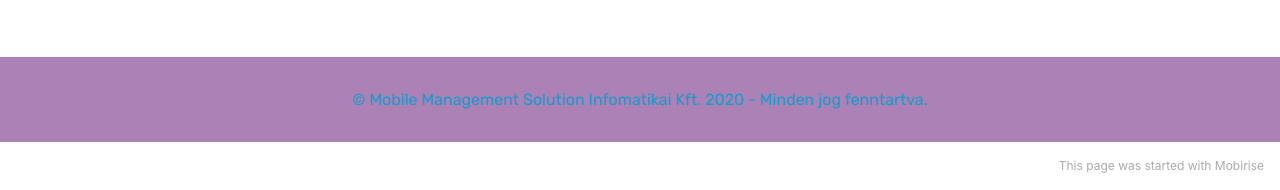
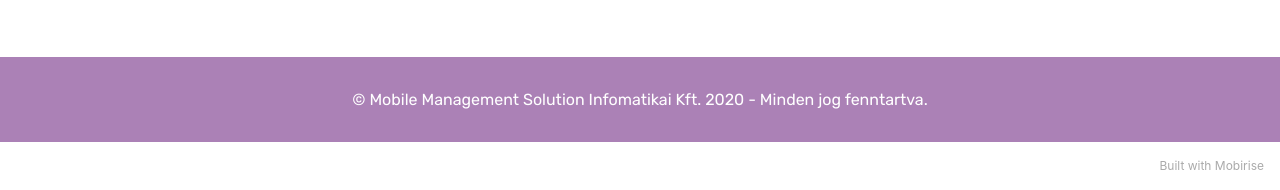
Before and after one commit to yvanzol/yvanzol..github.io, a plain HTML site: page index.html in a window 1280 px wide. Shown: the part 2692-2882 px from the top of the page. Drawn offline with Linux system fonts and the light colour scheme; files whose address does not match are found by name.

Commit message:
create github pages

```diff
--- a/index.html
+++ b/index.html
@@ -334,11 +334,11 @@
         <div class="media-container-row align-center mbr-white">
             <div class="col-12">
                 <p class="mbr-text mb-0 mbr-fonts-style display-7">
-                    <a href="index.html" class="text-primary" target="_blank">© Mobile Management Solution Infomatikai Kft. 2020 - Minden jog fenntartva.</a></p>
+                    <a href="index.html" class="text-white" target="_blank">© Mobile Management Solution Infomatikai Kft. 2020 - Minden jog fenntartva.</a></p>
             </div>
         </div>
     </div>
-</section><section style="background-color: #fff; font-family: -apple-system, BlinkMacSystemFont, 'Segoe UI', 'Roboto', 'Helvetica Neue', Arial, sans-serif; color:#aaa; font-size:12px; padding: 0; align-items: center; display: flex;"><a href="https://mobirise.site/p" style="flex: 1 1; height: 3rem; padding-left: 1rem;"></a><p style="flex: 0 0 auto; margin:0; padding-right:1rem;"><a href="https://mobirise.site/d" style="color:#aaa;">This page</a> was started with Mobirise</p></section><script src="assets/web/assets/jquery/jquery.min.js"></script>  <script src="assets/popper/popper.min.js"></script>  <script src="assets/bootstrap/js/bootstrap.min.js"></script>  <script src="assets/tether/tether.min.js"></script>  <script src="assets/smoothscroll/smooth-scroll.js"></script>  <script src="assets/dropdown/js/nav-dropdown.js"></script>  <script src="assets/dropdown/js/navbar-dropdown.js"></script>  <script src="assets/touchswipe/jquery.touch-swipe.min.js"></script>  <script src="assets/parallax/jarallax.min.js"></script>  <script src="assets/theme/js/script.js"></script>
+</section><section style="background-color: #fff; font-family: -apple-system, BlinkMacSystemFont, 'Segoe UI', 'Roboto', 'Helvetica Neue', Arial, sans-serif; color:#aaa; font-size:12px; padding: 0; align-items: center; display: flex;"><a href="https://mobirise.site/w" style="flex: 1 1; height: 3rem; padding-left: 1rem;"></a><p style="flex: 0 0 auto; margin:0; padding-right:1rem;">Built with <a href="https://mobirise.site/a" style="color:#aaa;">Mobirise</a></p></section><script src="assets/web/assets/jquery/jquery.min.js"></script>  <script src="assets/popper/popper.min.js"></script>  <script src="assets/bootstrap/js/bootstrap.min.js"></script>  <script src="assets/tether/tether.min.js"></script>  <script src="assets/smoothscroll/smooth-scroll.js"></script>  <script src="assets/dropdown/js/nav-dropdown.js"></script>  <script src="assets/dropdown/js/navbar-dropdown.js"></script>  <script src="assets/touchswipe/jquery.touch-swipe.min.js"></script>  <script src="assets/parallax/jarallax.min.js"></script>  <script src="assets/theme/js/script.js"></script>
 
 
  <div id="scrollToTop" class="scrollToTop mbr-arrow-up"><a style="text-align: center;"><i class="mbr-arrow-up-icon mbr-arrow-up-icon-cm cm-icon cm-icon-smallarrow-up"></i></a></div>
```
Also changed, not shown: 1 other file.
